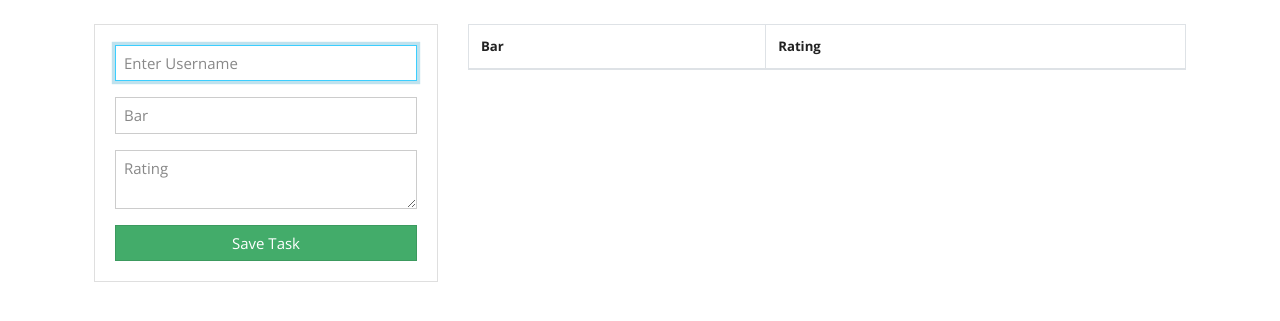
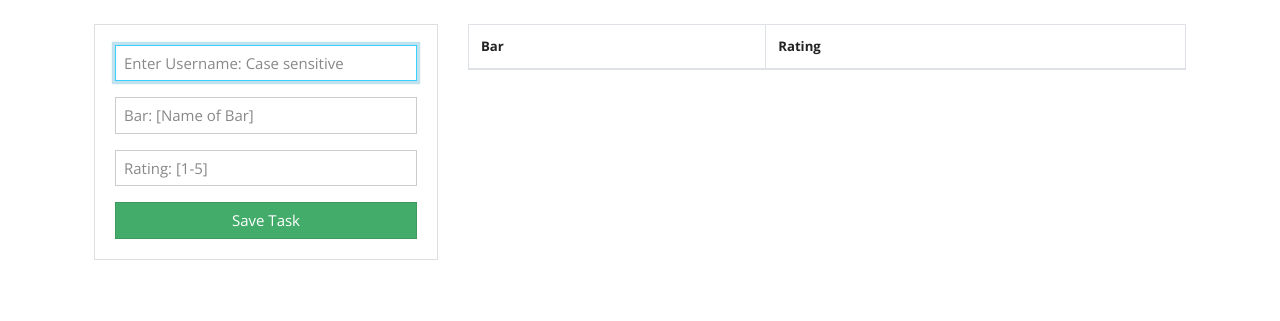
Before and after one commit to ces17g/cervezaWeb, a PHP site: page / in a window 1280 px wide. Shown: the part 55-376 px from the top of the page. Run offline with PHP 8.4, Linux system fonts and the light colour scheme; data that the repository does not hold is empty; some libraries are stand-ins or nearby versions.

Commit message:
Update index.php

```diff
--- a/index.php
+++ b/index.php
@@ -20,13 +20,13 @@
       <div class="card card-body">
         <form action="insert.php" method="POST">
           <div class="form-group">
-            <input type="text" name="title" class="form-control" placeholder="Enter Username" autofocus>
+            <input type="text" name="title" class="form-control" placeholder="Enter Username: Case sensitive" autofocus>
           </div>
             <div class="form-group">
-                <input type="text" name="title" class="form-control" placeholder="Bar">
+                <input type="text" name="title" class="form-control" placeholder="Bar: [Name of Bar]">
             </div>
           <div class="form-group">
-            <textarea name="description" rows="2" class="form-control" placeholder="Rating"></textarea>
+            <input type="text" name="description" class="form-control" placeholder="Rating: [1-5]">
           </div>
           <input type="submit" name="save_task" class="btn btn-success btn-block" value="Save Task">
         </form>
```
